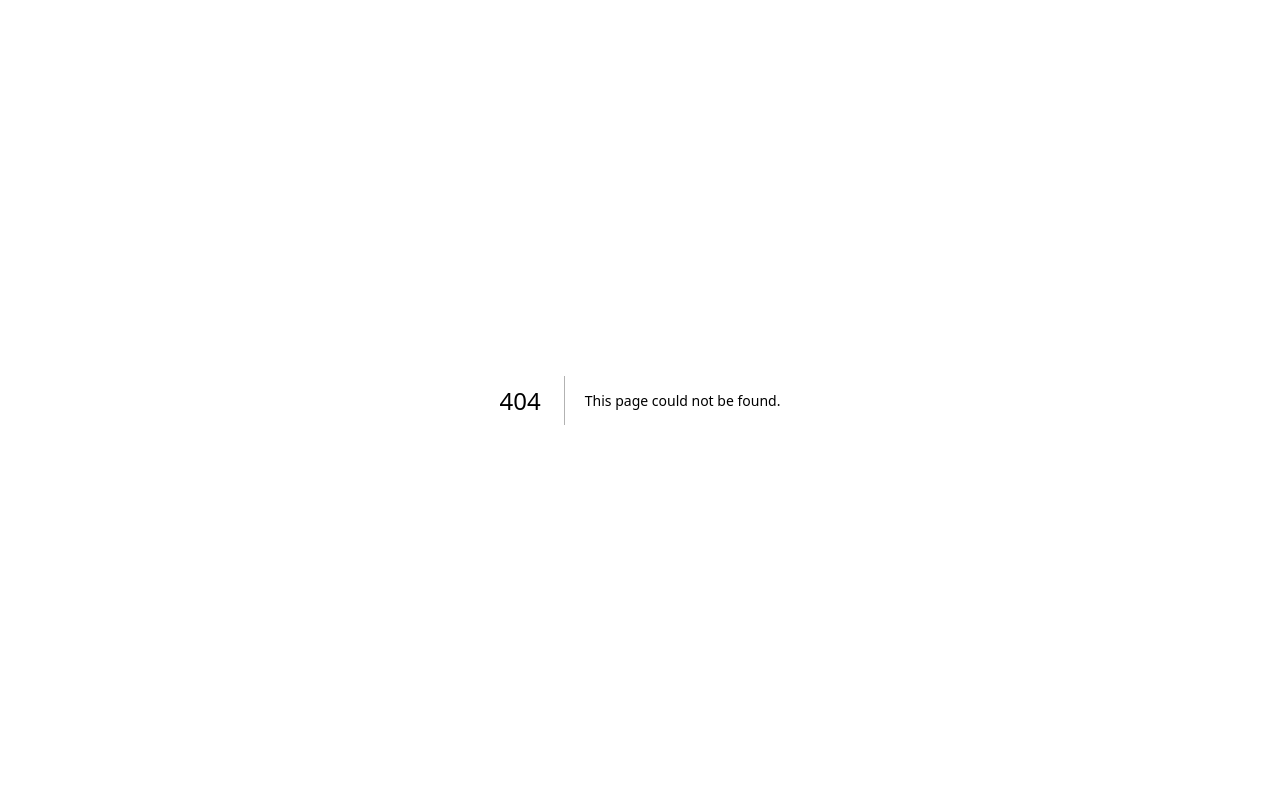
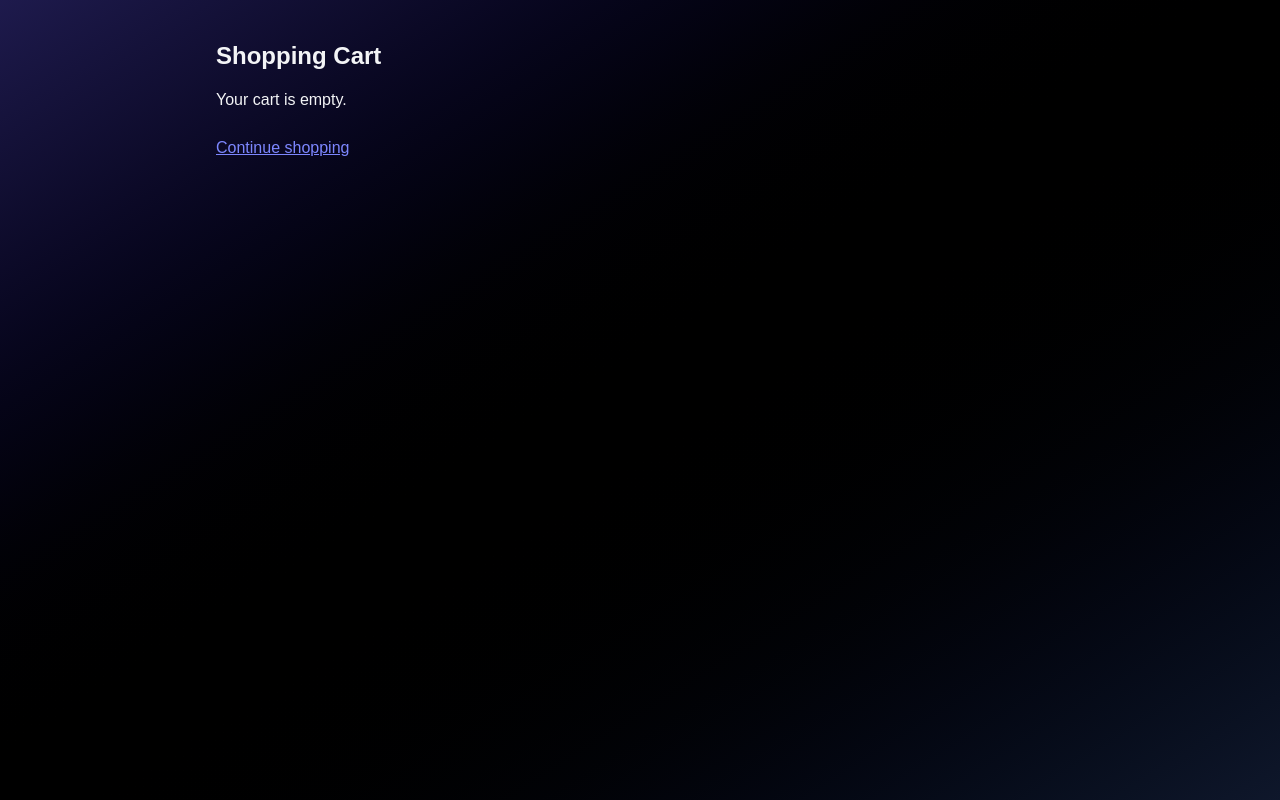
Before and after one commit to G3niusYukki/WinrockRWA, a Next.js app: page /cart in a window 1280 px wide. Before the commit this address had no page. Built offline with nearby package versions, Linux system fonts and the light colour scheme.

Commit message:
Implement cart and NFT minting option

```diff
--- /dev/null
+++ b/app/CartContext.tsx
@@ -0,0 +1,45 @@
+"use client";
+
+import { createContext, useContext, useState } from "react";
+
+interface CartItem {
+  id: number;
+  name: string;
+  price: string;
+  image: string;
+}
+
+interface CartContextType {
+  items: CartItem[];
+  addItem: (item: CartItem) => void;
+  removeItem: (id: number) => void;
+  clearCart: () => void;
+  mintNFT: boolean;
+  setMintNFT: (value: boolean) => void;
+}
+
+const CartContext = createContext<CartContextType | undefined>(undefined);
+
+export function CartProvider({ children }: { children: React.ReactNode }) {
+  const [items, setItems] = useState<CartItem[]>([]);
+  const [mintNFT, setMintNFT] = useState<boolean>(true);
+
+  const addItem = (item: CartItem) => setItems((prev) => [...prev, item]);
+  const removeItem = (id: number) =>
+    setItems((prev) => prev.filter((item) => item.id !== id));
+  const clearCart = () => setItems([]);
+
+  return (
+    <CartContext.Provider
+      value={{ items, addItem, removeItem, clearCart, mintNFT, setMintNFT }}
+    >
+      {children}
+    </CartContext.Provider>
+  );
+}
+
+export function useCart() {
+  const ctx = useContext(CartContext);
+  if (!ctx) throw new Error("useCart must be used within CartProvider");
+  return ctx;
+}
--- a/app/LanguageContext.tsx
+++ b/app/LanguageContext.tsx
@@ -48,6 +48,16 @@ const translations = {
     priceLabel: "Price:",
     distributionTitle: "Distribution Network",
     loading: "Loading...",
+    share: "Share",
+    invite: "Invite",
+    cart: "Cart",
+    addToCart: "Add to Cart",
+    cartTitle: "Shopping Cart",
+    emptyCart: "Your cart is empty.",
+    checkout: "Checkout",
+    mintOption: "Mint product NFT",
+    continueShopping: "Continue shopping",
+    remove: "Remove",
   },
   zh: {
     siteTitle: "Winrock RWA",
@@ -90,6 +100,16 @@ const translations = {
     priceLabel: "价格:",
     distributionTitle: "分销网络",
     loading: "加载中...",
+    share: "分享",
+    invite: "邀请",
+    cart: "购物车",
+    addToCart: "加入购物车",
+    cartTitle: "购物车",
+    emptyCart: "购物车为空。",
+    checkout: "结算",
+    mintOption: "铸造商品NFT",
+    continueShopping: "继续购物",
+    remove: "移除",
   },
 } as const;
 
--- /dev/null
+++ b/app/cart/page.tsx
@@ -0,0 +1,65 @@
+"use client";
+
+import Link from "next/link";
+import { useCart } from "../CartContext";
+import { useLanguage } from "../LanguageContext";
+
+export default function CartPage() {
+  const { items, removeItem, clearCart, mintNFT, setMintNFT } = useCart();
+  const { t } = useLanguage();
+
+  return (
+    <div className="min-h-screen bg-gradient-to-br from-indigo-950 via-black to-slate-900 text-gray-100">
+      <main className="max-w-4xl mx-auto px-6 py-10">
+        <h1 className="text-2xl font-bold mb-4">{t("cartTitle")}</h1>
+        {items.length === 0 ? (
+          <p>{t("emptyCart")}</p>
+        ) : (
+          <div className="space-y-4">
+            {items.map((item) => (
+              <div
+                key={item.id}
+                className="flex items-center justify-between border-b border-white/10 pb-2"
+              >
+                <span>{item.name}</span>
+                <button
+                  onClick={() => removeItem(item.id)}
+                  className="text-sm text-red-400 hover:text-red-300"
+                >
+                  {t("remove")}
+                </button>
+              </div>
+            ))}
+            <div className="flex items-center justify-between mt-4">
+              <label className="flex items-center gap-2">
+                <input
+                  type="checkbox"
+                  checked={mintNFT}
+                  onChange={(e) => setMintNFT(e.target.checked)}
+                />
+                {t("mintOption")}
+              </label>
+              <button
+                onClick={() => {
+                  alert(`${t("checkout")}: ${mintNFT ? "NFT" : "no NFT"}`);
+                  clearCart();
+                }}
+                className="px-4 py-2 rounded-md bg-indigo-600 hover:bg-indigo-500 transition-colors text-sm"
+              >
+                {t("checkout")}
+              </button>
+            </div>
+          </div>
+        )}
+        <div className="mt-6">
+          <Link
+            href="/"
+            className="text-indigo-400 hover:text-indigo-300 underline"
+          >
+            {t("continueShopping")}
+          </Link>
+        </div>
+      </main>
+    </div>
+  );
+}
--- a/app/page.tsx
+++ b/app/page.tsx
@@ -3,6 +3,7 @@
 import { useEffect, useState } from "react";
 import { useLanguage } from "./LanguageContext";
 import LanguageSwitcher from "./components/LanguageSwitcher";
+import { useCart } from "./CartContext";
 
 interface Product {
   id: number;
@@ -14,6 +15,7 @@ interface Product {
 export default function Home() {
   const { t } = useLanguage();
   const [products, setProducts] = useState<Product[]>([]);
+  const { addItem, items } = useCart();
 
   useEffect(() => {
     fetch("/api/products")
@@ -38,6 +40,28 @@ export default function Home() {
           >
             {t("register")}
           </a>
+          <button
+            onClick={() => navigator.clipboard.writeText(window.location.href)}
+            className="px-4 py-2 rounded-md bg-indigo-600 hover:bg-indigo-500 transition-colors text-sm"
+          >
+            {t("share")}
+          </button>
+          <button
+            onClick={() =>
+              navigator.clipboard.writeText(
+                `${window.location.origin}/register?ref=12345`
+              )
+            }
+            className="px-4 py-2 rounded-md bg-indigo-600 hover:bg-indigo-500 transition-colors text-sm"
+          >
+            {t("invite")}
+          </button>
+          <a
+            href="/cart"
+            className="px-4 py-2 rounded-md bg-indigo-600 hover:bg-indigo-500 transition-colors text-sm"
+          >
+            {t("cart")} ({items.length})
+          </a>
           <LanguageSwitcher />
         </div>
       </header>
@@ -60,6 +84,12 @@ export default function Home() {
               <div className="p-4">
                 <h3 className="text-sm font-semibold mb-2">{product.name}</h3>
                 <p className="text-indigo-300 text-sm">{product.price}</p>
+                <button
+                  onClick={() => addItem(product)}
+                  className="mt-2 w-full px-2 py-1 rounded-md bg-indigo-600 hover:bg-indigo-500 transition-colors text-sm"
+                >
+                  {t("addToCart")}
+                </button>
               </div>
             </div>
           ))}
--- a/app/providers.tsx
+++ b/app/providers.tsx
@@ -1,7 +1,12 @@
 "use client";
 
 import { LanguageProvider } from "./LanguageContext";
+import { CartProvider } from "./CartContext";
 
 export function Providers({ children }: { children: React.ReactNode }) {
-  return <LanguageProvider>{children}</LanguageProvider>;
+  return (
+    <LanguageProvider>
+      <CartProvider>{children}</CartProvider>
+    </LanguageProvider>
+  );
 }
```
